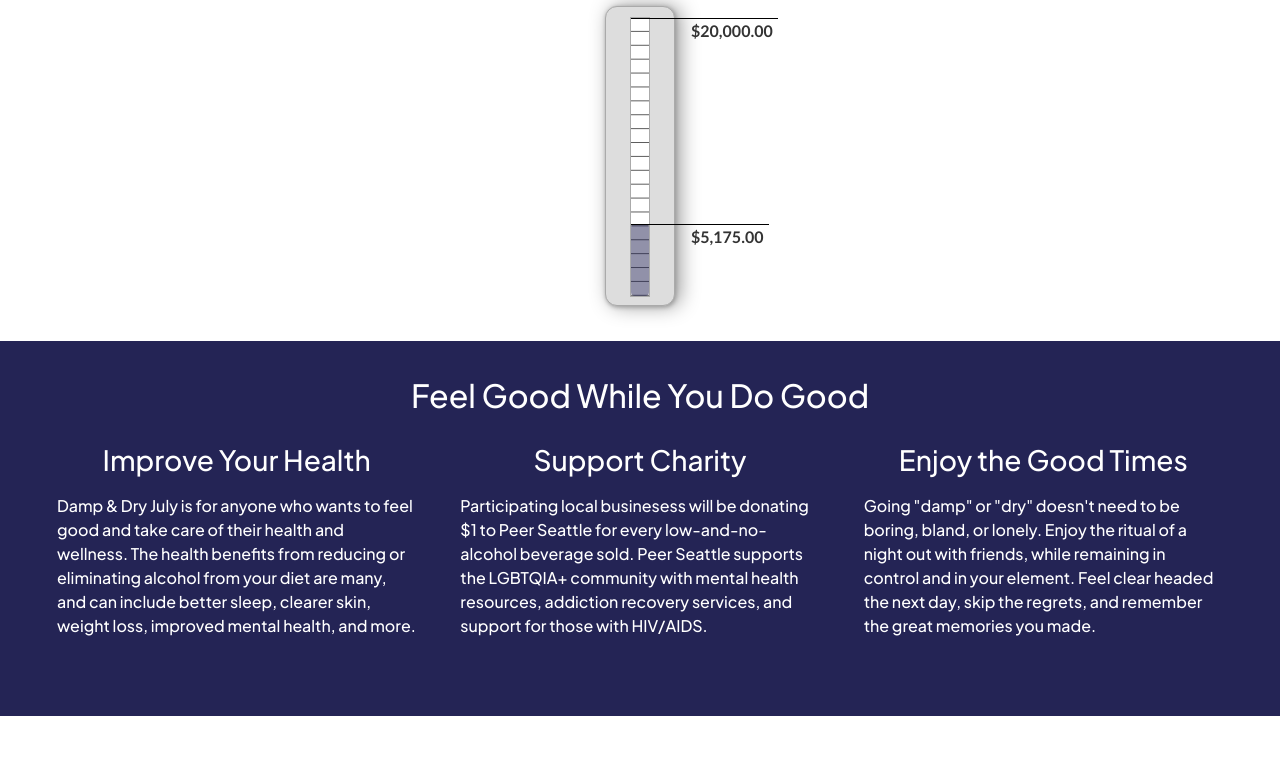
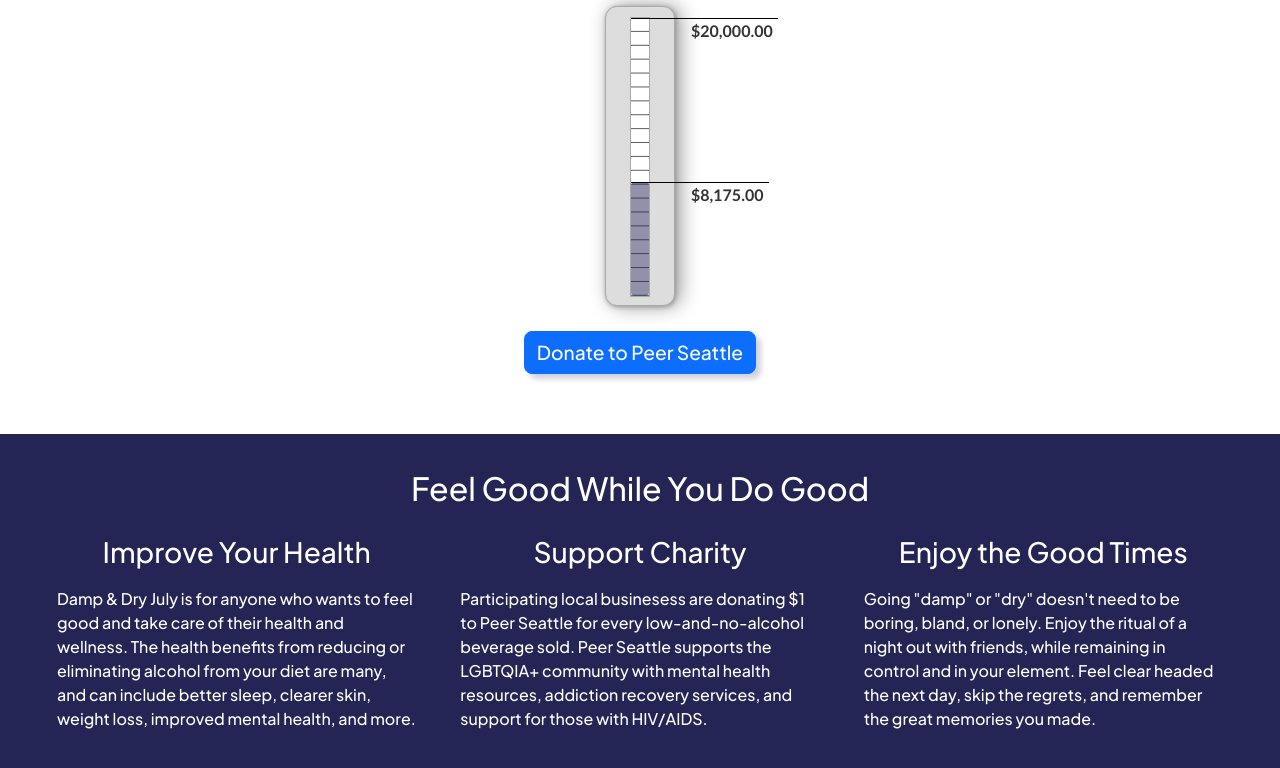
Before and after one commit to mfflynnnn/damp-and-dry, a React (Create React App) app: page /about in a window 1280 px wide. Shown: the part 774-1542 px from the top of the page. Before the commit the page ends 1490 px from the top, so only its background shows below. Built offline with nearby package versions, Linux system fonts and the light colour scheme.

Commit message:
Added donation button

```diff
--- a/src/About.css
+++ b/src/About.css
@@ -17,6 +17,17 @@
 .About .thermometer {
   padding: 35px;
   /*box-shadow: 5px 5px 5px rgba(36, 36, 85, 0.2);*/
+}
+
+.About .donation-row {
+  align-items: center;
+}
+
+.About .btn {
+  border-radius: 8px;
+  margin: 25px;
+  font-size: larger;
+  box-shadow: 5px 5px 5px rgba(36, 36, 85, 0.2);
 }
 
 .main-content {
--- a/src/About.js
+++ b/src/About.js
@@ -24,9 +24,18 @@ export default function About() {
             <Hero />
           </div>
         </div>
-        <div className="row">
+        <div className="row donation-row">
           <div className="col-12 thermometer">
             <Thermometer />
+            <a
+              href="https://www.paypal.com/donate/?hosted_button_id=AFWVPSRLE2M7L"
+              className="btn btn-primary"
+              role="button"
+              target="_blank"
+              rel="noreferrer"
+            >
+              Donate to Peer Seattle
+            </a>
           </div>
         </div>
         <div className="row main-content">
@@ -55,11 +64,11 @@ export default function About() {
               <div className="col-12 col-lg-4">
                 <h3>Support Charity</h3>
                 <p>
-                  Participating local businesess will be donating $1 to Peer
-                  Seattle for every low-and-no-alcohol beverage sold. Peer
-                  Seattle supports the LGBTQIA+ community with mental health
-                  resources, addiction recovery services, and support for those
-                  with HIV/AIDS.
+                  Participating local businesess are donating $1 to Peer Seattle
+                  for every low-and-no-alcohol beverage sold. Peer Seattle
+                  supports the LGBTQIA+ community with mental health resources,
+                  addiction recovery services, and support for those with
+                  HIV/AIDS.
                 </p>
                 <hr></hr>
               </div>
--- a/src/Thermometer.css
+++ b/src/Thermometer.css
@@ -8,6 +8,10 @@
 
 .thermometer-header {
   margin: 5px;
+}
+
+.thermometer-header h3 {
+  font-size: calc(1.2rem + 0.6vw);
 }
 
 #thermometer {
--- a/src/Thermometer.js
+++ b/src/Thermometer.js
@@ -49,7 +49,7 @@ export default function Thermometer() {
     console.log($displayProgressAmount);
 
     goalAmount = "20000" || parseFloat($goal.text());
-    progressAmount = "5175" || parseFloat($displayProgressAmount.text());
+    progressAmount = "8175" || parseFloat($displayProgressAmount.text());
     percentageAmount = Math.min(
       Math.round((progressAmount / goalAmount) * 1000) / 10,
       100
```
